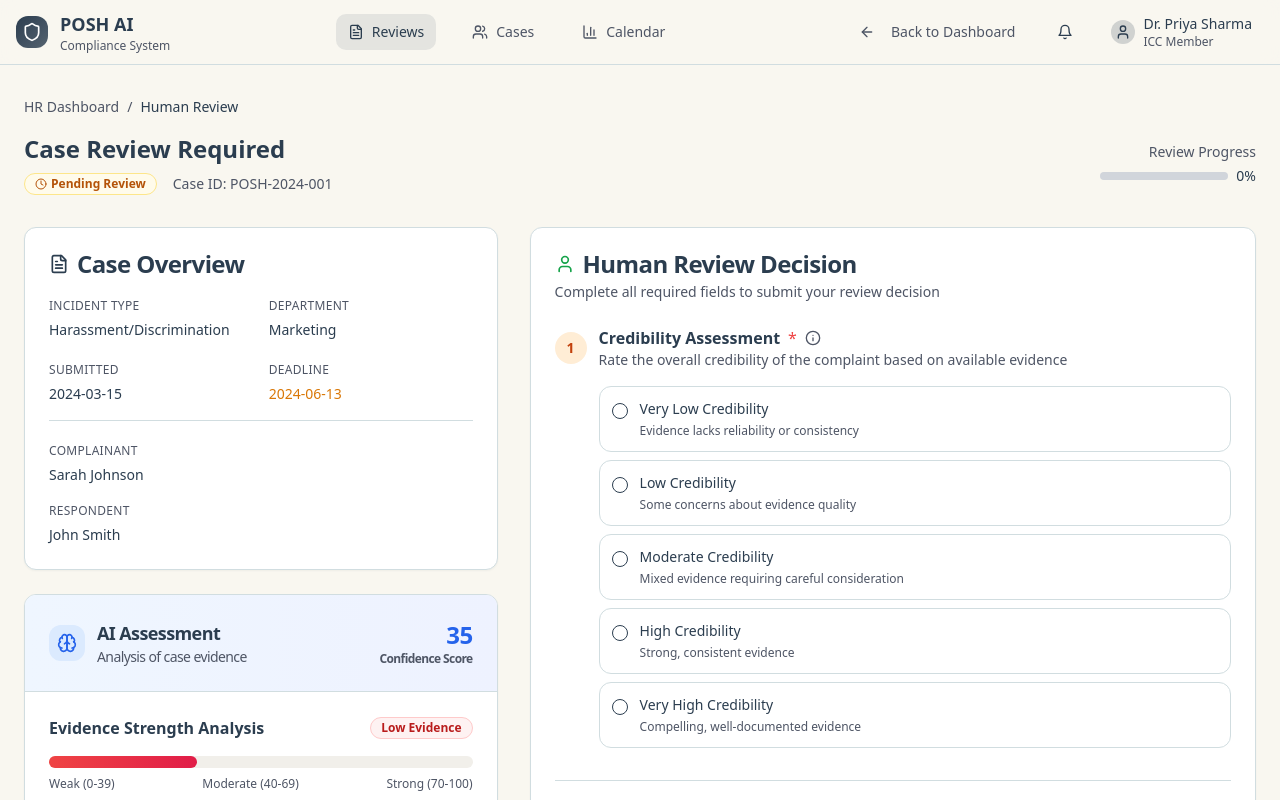
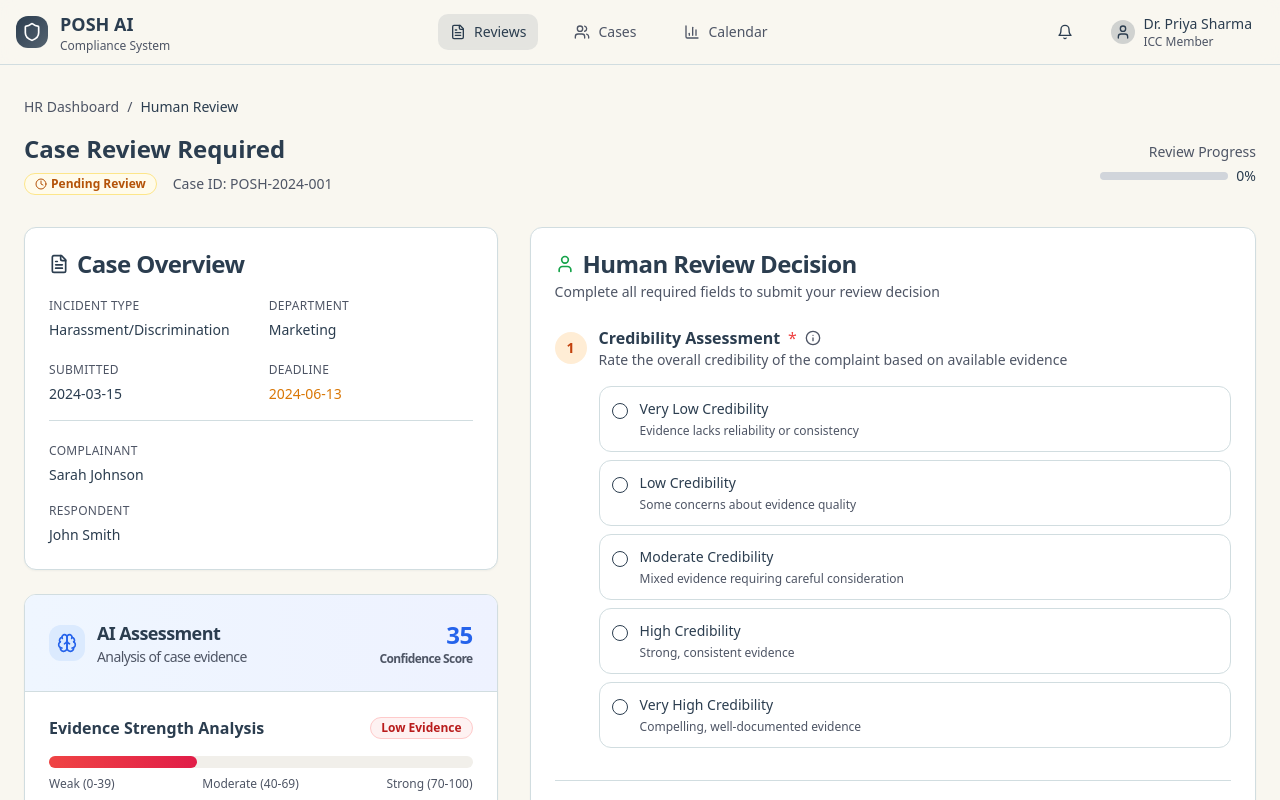
Before and after one commit to divyayaya/POSH-AI, a React (Vite) app: page /human-review/POSH-2024-001 in a window 1280 px wide. Shown: the top 800 px of the page. Built offline with nearby package versions, Linux system fonts and the light colour scheme.

Commit message:
Remove back button from navbar
-edited src/pages/HumanReview.tsx

```diff
--- a/src/pages/HumanReview.tsx
+++ b/src/pages/HumanReview.tsx
@@ -163,17 +163,7 @@ const HumanReview = () => {
 
   return (
     <div className="min-h-screen bg-bg-primary">
-      <AppHeader
-        userRole="icc"
-        customActions={
-          <Button variant="ghost" asChild className="text-muted-foreground hover:text-foreground">
-            <Link to="/hr-dashboard">
-              <ArrowLeft className="mr-2 h-4 w-4" />
-              Back to Dashboard
-            </Link>
-          </Button>
-        }
-      />
+      <AppHeader userRole="icc" />
 
       <main className="container mx-auto px-6 py-8 max-w-7xl">
         {/* Breadcrumb and Header */}
```
